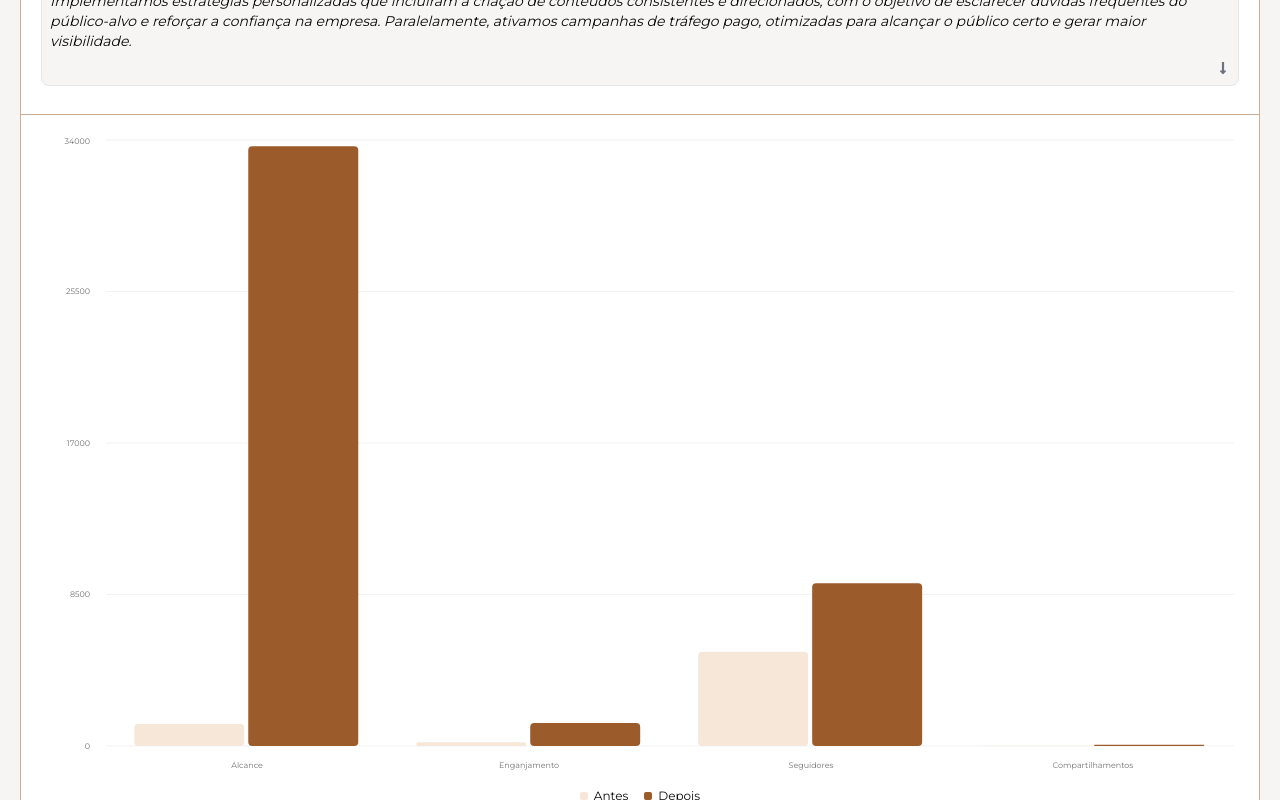
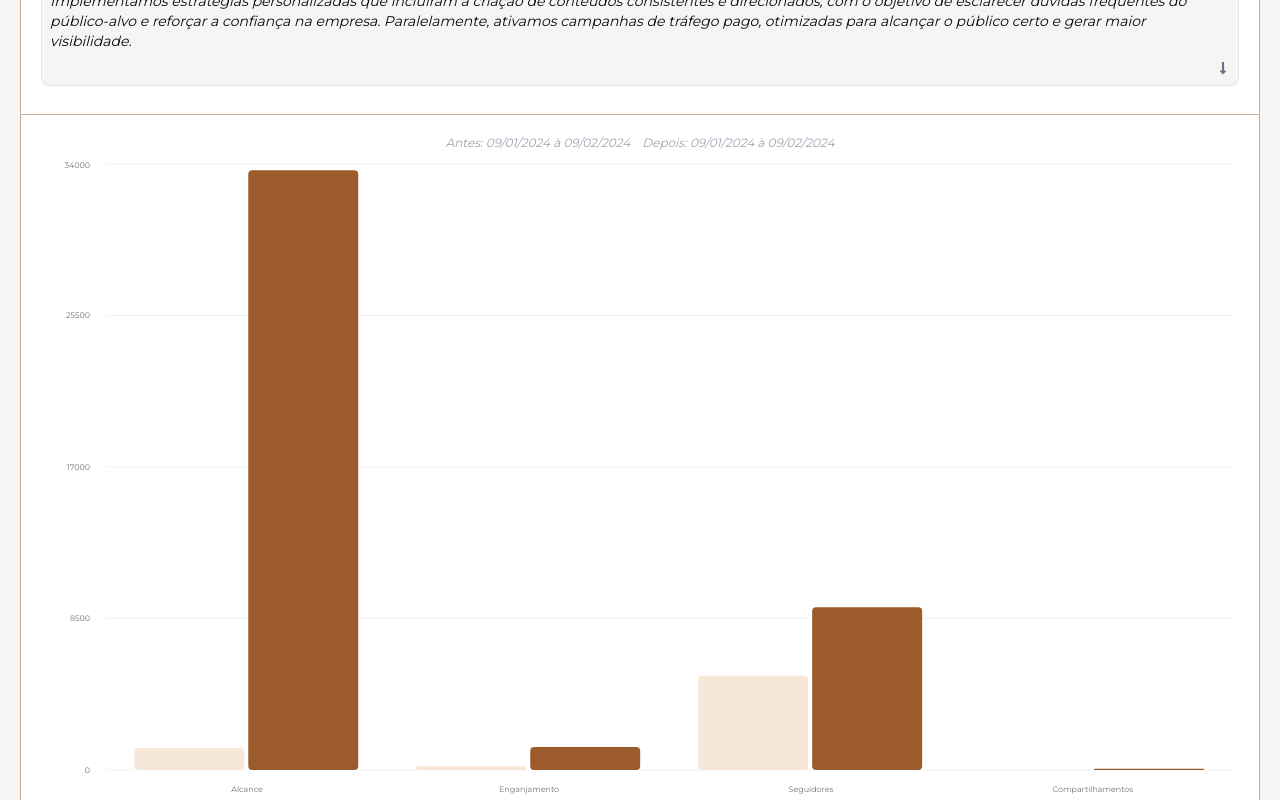
Before and after one commit to verxm/dehdomarketing, a Next.js app: page / in a window 1280 px wide. Shown: the part 2300-3100 px from the top of the page. Built offline with nearby package versions, Linux system fonts and the light colour scheme.

Commit message:
feat(InstagramInsights): display before and after date range.

```diff
--- a/app/(home)/_components/instagram-insigths.tsx
+++ b/app/(home)/_components/instagram-insigths.tsx
@@ -9,6 +9,8 @@ interface InstagramInsightsParameters {
     beforeInsights: InstagramInsight,
     afterInsights: InstagramInsight,
 }
+
+const beforeColor = "#F6E7D8";
 
 const InstagramInsights = ({
     beforeInsights,
@@ -39,7 +41,7 @@ const InstagramInsights = ({
     const chartConfig = {
         before: {
             label: "Antes",
-            color: "#F6E7D8",
+            color: beforeColor,
         },
         after: {
             label: "Depois",
@@ -48,7 +50,11 @@ const InstagramInsights = ({
     } satisfies ChartConfig
 
     return (
-        <>
+        <div className="flex flex-col items-center gap-2">
+            <div className="flex flex-row gap-3 text-xs text-gray-400 italic justify-center">
+                <p>Antes: {beforeInsights.dateRange}</p>
+                <p>Depois: {beforeInsights.dateRange}</p>
+            </div>
             <ChartContainer config={chartConfig} className="min-h-[200px] w-full">
                 <BarChart accessibilityLayer data={chartData}>
                     <CartesianGrid vertical={false} />
@@ -69,12 +75,12 @@ const InstagramInsights = ({
                         allowDataOverflow={true}
                     />
                     <ChartTooltip content={<ChartTooltipContent />} />
-                    <ChartLegend className="text-xs" content={<ChartLegendContent />} />
+                    <ChartLegend content={<ChartLegendContent />} />
                     <Bar dataKey="before" fill="var(--color-before)" radius={4} />
                     <Bar dataKey="after" fill="var(--color-after)" radius={4} />
                 </BarChart>
             </ChartContainer>
-        </>
+        </div>
     );
 }
 
```
